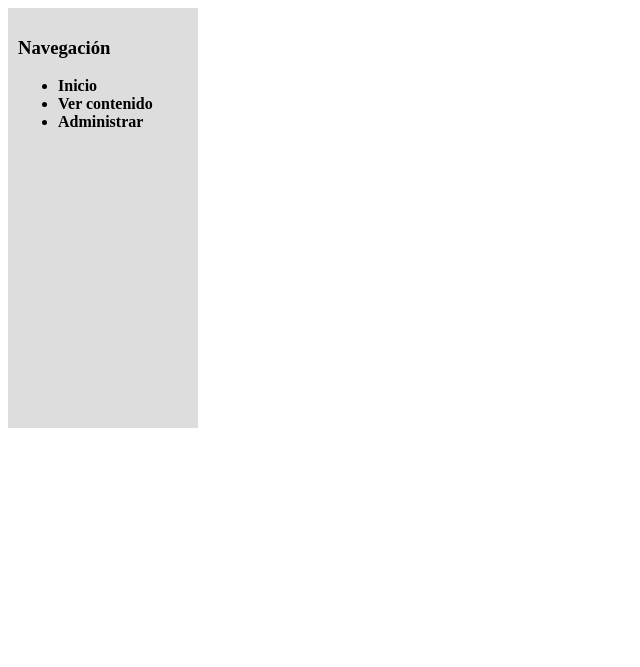
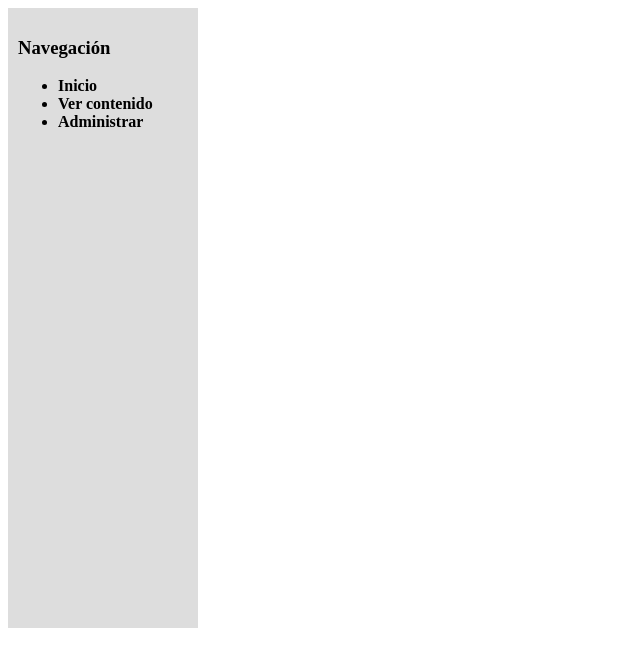
Before and after one commit to cbsnchz/MyFilmBox, a PHP site: page /includes/common/sbIzq.php in a window 1280 px wide. Shown: the top 667 px of the page, without its empty margins (0-640 px from the left). Run offline with PHP 8.4, Linux system fonts and the light colour scheme.

Commit message:
solo he tocado la height: 600px

```diff
--- a/Practica 2/css/sbIzcss.css
+++ b/Practica 2/css/sbIzcss.css
@@ -3,7 +3,7 @@
 	padding: 10px;
 	float: left;
 	width: 170px;
-	height: 400px;
+	height: 600px;
 	background-color: #dddddd;
 }
 
```
